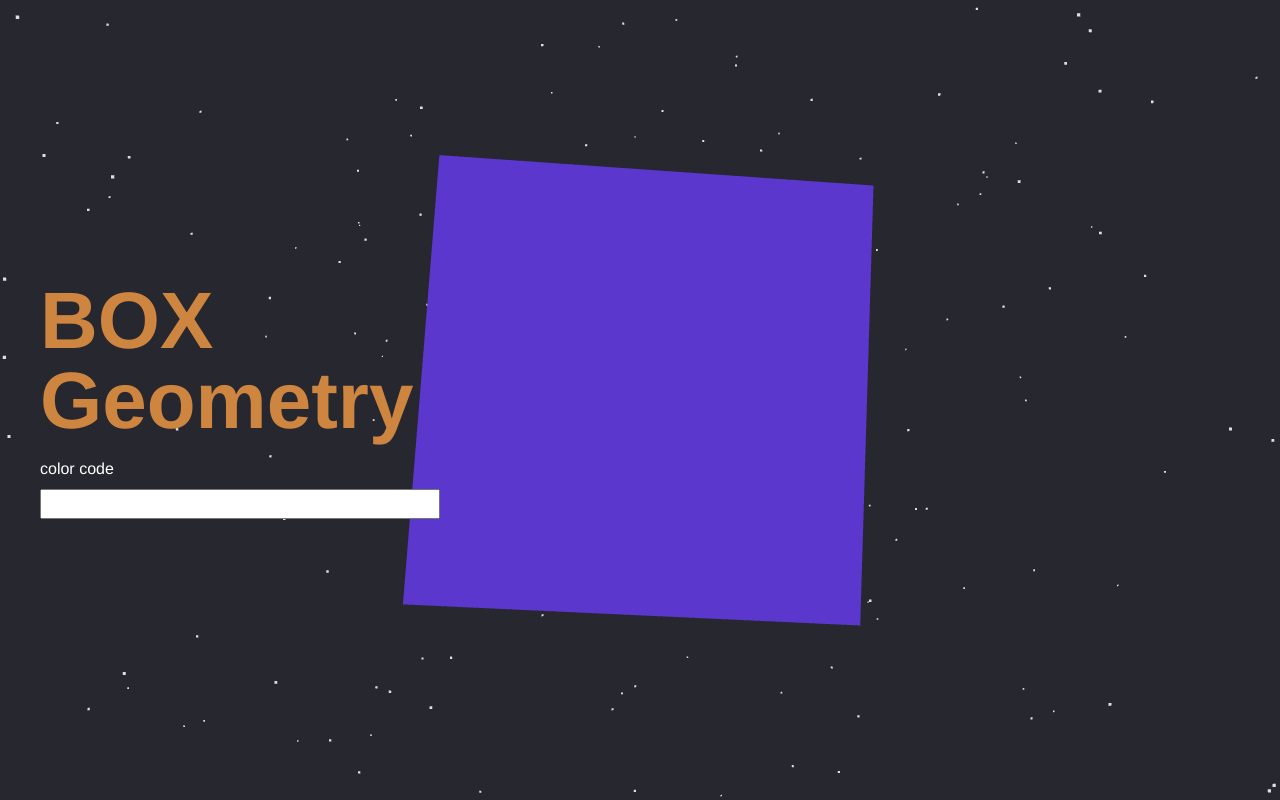
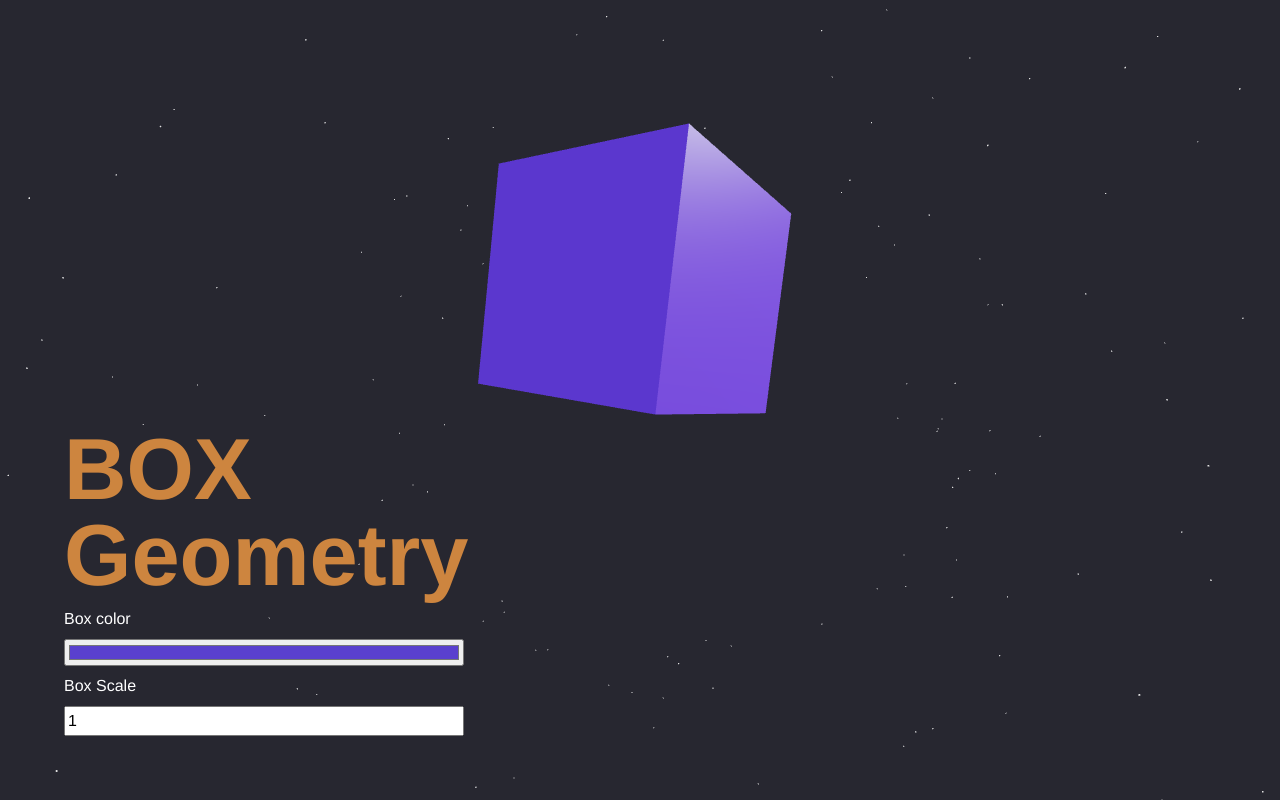
Before and after one commit to yaokaisei/study-react-three-fiber, a React (Create React App) app: page / in a window 1280 px wide. Built offline with nearby package versions, Linux system fonts and the light colour scheme.

Commit message:
Box Modelをリアクティブに変更できるように調整

```diff
--- a/package.json
+++ b/package.json
@@ -47,5 +47,9 @@
     "eslint-config-prettier": "^8.5.0",
     "eslint-plugin-react": "^7.31.8",
     "prettier": "^2.7.1"
+  },
+  "volta": {
+    "node": "16.16.0",
+    "yarn": "1.22.19"
   }
 }
--- a/src/components/BoxModel.tsx
+++ b/src/components/BoxModel.tsx
@@ -5,15 +5,20 @@ import { OrbitControls, Stars } from '@react-three/drei';
 
 type BoxProps = {
   position: [x: number, y: number, z: number];
+  color: string;
+  scale: number;
+};
+
+type BoxModelProps = {
+  color: string;
+  scale: number;
 };
 
 const Box: React.FC<BoxProps> = (props) => {
   // メッシュへのアクセス
   const mesh = useRef<Mesh>(null!);
-  const [hovered, setHover] = useState(false);
   const [active, setActive] = useState(false);
 
-  /*  */
   useFrame(() => {
     mesh.current.rotation.x += 0.01;
     mesh.current.rotation.y += 0.01;
@@ -21,35 +26,26 @@ const Box: React.FC<BoxProps> = (props) => {
 
   return (
     <mesh
-      {...props}
+      position={props.position}
       ref={mesh}
-      scale={active ? 1.7 : 1.5}
+      scale={active ? 1 : props.scale}
       onClick={() => setActive(!active)}
-      onPointerOver={() => setHover(true)}
-      onPointerOut={() => setHover(false)}
     >
       <boxBufferGeometry args={[2, 2, 2]} />
       <meshStandardMaterial
-        color={hovered ? 'hotpink' : '#5a40ce'}
+        color={active ? '#cd853f' : props.color}
         roughness={0.5}
       />
     </mesh>
   );
 };
 
-const BoxModel = () => {
+const BoxModel: React.FC<BoxModelProps> = (props) => {
   return (
-    <div
-      style={{
-        width: '100%',
-        height: '100%',
-        background: 'linear-gradient(180deg, #272730 100%, #535375 50%)',
-      }}
-    >
     <Canvas>
       <ambientLight />
       <pointLight position={[10, 10, 10]} />
-        <Box position={[0, 0, 0]} />
+      <Box position={[0, 1, 0]} color={props.color} scale={props.scale} />
       <OrbitControls
         autoRotate
         enablePan={false}
@@ -59,7 +55,6 @@ const BoxModel = () => {
       />
       <Stars radius={500} depth={50} count={1000} factor={10} />
     </Canvas>
-    </div>
   );
 };
 
--- a/src/pages/App.tsx
+++ b/src/pages/App.tsx
@@ -1,8 +1,11 @@
-import React from 'react';
+import React, { useState } from 'react';
 import 'src/styles/App.css';
 import BoxModel from 'src/components/BoxModel';
 
 const App = () => {
+  const [colorCode, setColorCode] = useState('#5a40ce');
+  const [scale, setScale] = useState(1);
+
   return (
     <div className="App">
       <div className="box-contents">
@@ -13,13 +16,29 @@ const App = () => {
         </h1>
 
         <label>
-          color code
-          <input type="text" />
+          Box color
+          <input
+            type="color"
+            value={colorCode}
+            onChange={(event) => setColorCode(event.target.value)}
+          />
+        </label>
+
+        <label>
+          Box Scale
+          <input
+            type="number"
+            min="1"
+            max="3"
+            step="0.1"
+            value={scale}
+            onChange={(event) => setScale(Number(event.target.value))}
+          ></input>
         </label>
       </div>
 
       <div className="box-bg">
-        <BoxModel />
+        <BoxModel color={colorCode} scale={scale} />
       </div>
     </div>
   );
--- a/src/styles/App.css
+++ b/src/styles/App.css
@@ -1,5 +1,6 @@
 .App {
   /* text-align: center; */
+  background: linear-gradient(180deg, #272730 100%, #535375 50%);
 }
 
 .l-wrapper {
@@ -13,23 +14,22 @@
 }
 
 .box-contents {
-  position: relative;
-  z-index: 2;
+  position: absolute;
+  z-index: 1;
+  gap: 8px;
   display: flex;
-  justify-content: center;
-  flex-wrap: wrap;
-  gap: 16px;
-  height: 100vh;
-  width: min(100% - 2rem, 1200px);
-  margin: 0 auto;
+  flex-wrap: nowrap;
   flex-direction: column;
+  bottom: 0;
+  width: 100%;
+  padding: clamp(40px, 6.77vw, 64px);
 }
 
 .box-contents h1 {
   font-weight: 900;
-  font-size: 5em;
+  font-size: clamp(4rem, 6.77vw, 6rem);
   margin: 0;
-  color: peru;
+  color: #cd853f;
   line-height: 1;
 }
 
@@ -41,11 +41,11 @@
   color: #fff;
 }
 
+.box-contents label input {
+  width: 100%;
+}
+
 .box-bg {
-  position: fixed;
-  top: 0;
-  z-index: 1;
-  left: 0;
   width: 100%;
-  height: 100%;
+  height: 100vh;
 }
```
Also changed, not shown: 1 other file (tests, documents, lock files or other folders). Lines whose indentation alone changed are shown as unchanged.
